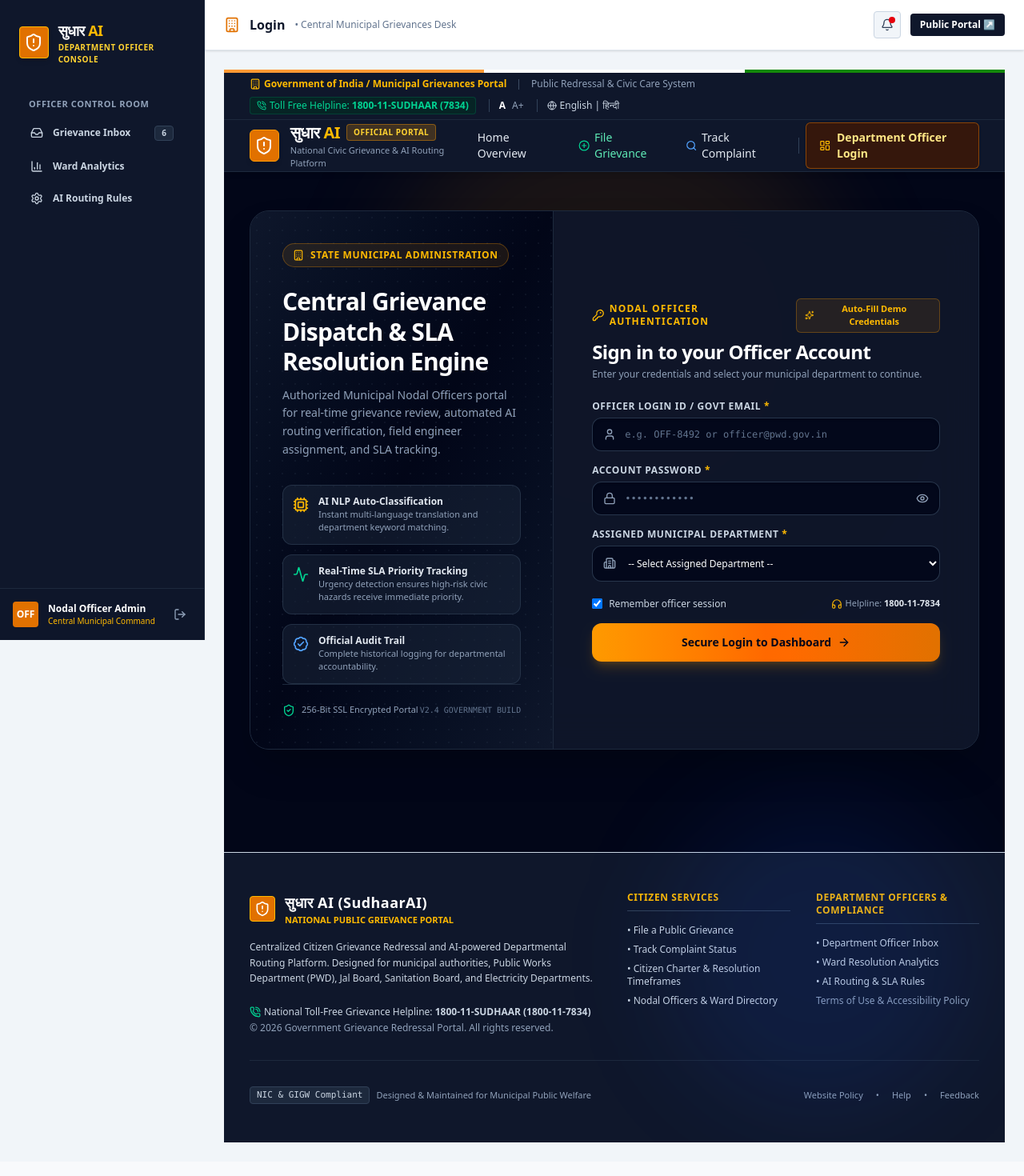
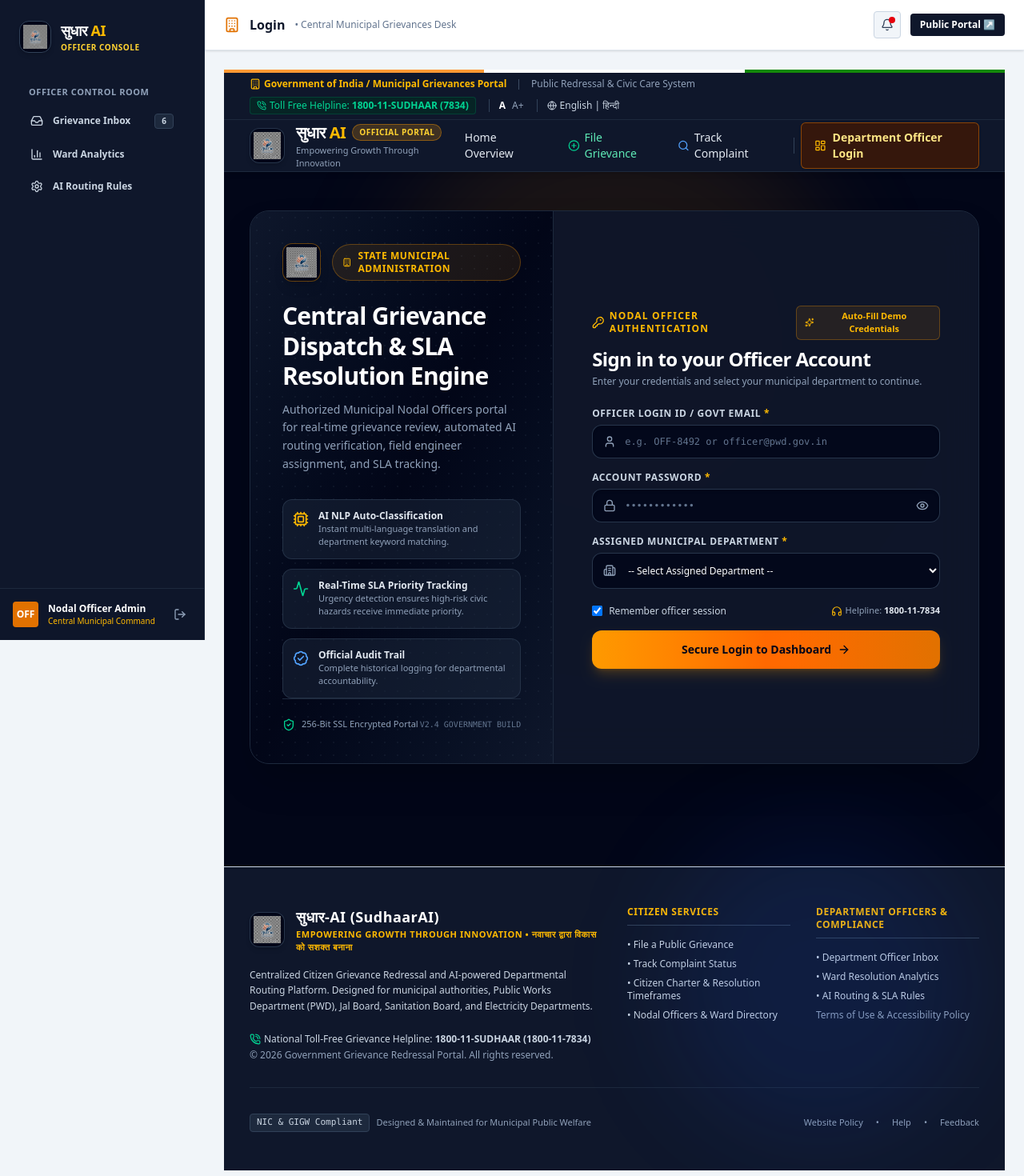
Before and after one commit to dhruvup2006/SudhaarAI, a Next.js app in the folder frontend/: page /admin/login in a window 1280 px wide. Shown: the top 1470 px of the page at 80% size. Built offline with nearby package versions, Linux system fonts and the light colour scheme.

Commit message:
feat(branding): implement official Sudhaar-AI logo across Navbar, Footer, Hero, Admin Console, and Report Portal

```diff
--- a/frontend/src/app/admin/layout.tsx
+++ b/frontend/src/app/admin/layout.tsx
@@ -50,12 +50,12 @@ export default function AdminLayout({ children }: { children: React.ReactNode })
         <div className="p-6 space-y-6">
           {/* Logo */}
           <Link href="/" className="flex items-center space-x-3">
-            <div className="w-10 h-10 rounded bg-amber-600 flex items-center justify-center border border-amber-400 shadow-md">
-              <ShieldAlert className="w-6 h-6 text-white" />
+            <div className="w-10 h-10 rounded-xl bg-slate-950 p-1 border border-slate-700 shadow-md flex items-center justify-center shrink-0">
+              <img src="/logo.png" alt="सुधार-AI Logo" className="w-full h-full object-contain" />
             </div>
             <div>
               <span className="text-lg font-extrabold text-white tracking-tight">सुधार <span className="text-amber-400">AI</span></span>
-              <p className="text-[10px] text-amber-300 font-bold uppercase tracking-wider">Department Officer Console</p>
+              <p className="text-[10px] text-amber-300 font-bold uppercase tracking-wider">Officer Console</p>
             </div>
           </Link>
 
--- a/frontend/src/app/admin/login/page.tsx
+++ b/frontend/src/app/admin/login/page.tsx
@@ -106,9 +106,14 @@ export default function OfficerLoginPage() {
 
             <div className="relative z-10 space-y-6">
               {/* Emblem / Portal Badge */}
-              <div className="inline-flex items-center space-x-2 px-3 py-1.5 rounded-full bg-amber-500/10 border border-amber-500/30 text-amber-400 text-xs font-extrabold uppercase tracking-wider">
-                <Building className="w-3.5 h-3.5 text-amber-400" />
-                <span>State Municipal Administration</span>
+              <div className="flex items-center space-x-3.5">
+                <div className="w-12 h-12 rounded-xl bg-slate-950 p-1 border border-amber-500/40 shadow-lg flex items-center justify-center shrink-0">
+                  <img src="/logo.png" alt="सुधार-AI Logo" className="w-full h-full object-contain" />
+                </div>
+                <div className="inline-flex items-center space-x-2 px-3 py-1.5 rounded-full bg-amber-500/10 border border-amber-500/30 text-amber-400 text-xs font-extrabold uppercase tracking-wider">
+                  <Building className="w-3.5 h-3.5 text-amber-400" />
+                  <span>State Municipal Administration</span>
+                </div>
               </div>
 
               <div>
--- a/frontend/src/app/page.tsx
+++ b/frontend/src/app/page.tsx
@@ -119,9 +119,14 @@ export default function LandingPage() {
 
               {/* Left Column: Portal Overview */}
               <div className="lg:col-span-7 space-y-6">
-                <div className="inline-flex items-center space-x-2 px-3 py-1 rounded bg-amber-500/20 border border-amber-500/40 text-amber-300 text-xs font-bold uppercase tracking-wider">
-                  <Building className="w-3.5 h-3.5 text-amber-400" />
-                  <span>Centralized Grievance Redressal & Citizen Care</span>
+                <div className="flex items-center space-x-3.5">
+                  <div className="w-12 h-12 rounded-xl bg-slate-950 p-1 border border-amber-500/40 shadow-lg flex items-center justify-center shrink-0">
+                    <img src="/logo.png" alt="सुधार-AI Logo" className="w-full h-full object-contain" />
+                  </div>
+                  <div className="inline-flex items-center space-x-2 px-3 py-1.5 rounded-full bg-amber-500/20 border border-amber-500/40 text-amber-300 text-xs font-bold uppercase tracking-wider">
+                    <Building className="w-3.5 h-3.5 text-amber-400" />
+                    <span>Centralized Grievance Redressal & Citizen Care</span>
+                  </div>
                 </div>
 
                 <h1 className="text-3xl sm:text-5xl font-extrabold tracking-tight text-white leading-tight">
--- a/frontend/src/app/report/page.tsx
+++ b/frontend/src/app/report/page.tsx
@@ -327,9 +327,14 @@ export default function ReportPage() {
         <div className="bg-white rounded-2xl p-6 sm:p-8 mb-6 border border-slate-200 shadow-sm text-center relative overflow-hidden">
           <div className="absolute top-0 left-0 right-0 h-1.5 bg-gradient-to-r from-amber-500 via-orange-500 to-emerald-600" />
 
-          <div className="inline-flex items-center space-x-2 px-3 py-1 rounded-full bg-amber-50 border border-amber-200 text-amber-900 text-xs font-extrabold uppercase tracking-wider mb-3">
-            <Building className="w-3.5 h-3.5 text-amber-600" />
-            <span>Official Portal • AI Public Grievance Dispatch</span>
+          <div className="flex items-center justify-center space-x-3.5 mb-3">
+            <div className="w-12 h-12 rounded-xl bg-slate-950 p-1 border border-amber-500/40 shadow-md flex items-center justify-center shrink-0">
+              <img src="/logo.png" alt="सुधार-AI Logo" className="w-full h-full object-contain" />
+            </div>
+            <div className="inline-flex items-center space-x-2 px-3.5 py-1.5 rounded-full bg-amber-50 border border-amber-200 text-amber-900 text-xs font-extrabold uppercase tracking-wider">
+              <Building className="w-3.5 h-3.5 text-amber-600" />
+              <span>Official Portal • AI Public Grievance Dispatch</span>
+            </div>
           </div>
 
           <h1 className="text-2xl sm:text-4xl font-extrabold text-slate-900 tracking-tight">
--- a/frontend/src/components/Footer.tsx
+++ b/frontend/src/components/Footer.tsx
@@ -8,13 +8,13 @@ export const Footer: React.FC = () => {
       <div className="max-w-7xl mx-auto grid grid-cols-1 md:grid-cols-4 gap-8">
         {/* About & Official Govt info */}
         <div className="space-y-4 md:col-span-2">
-          <div className="flex items-center space-x-3">
-            <div className="w-8 h-8 rounded bg-amber-600 flex items-center justify-center border border-amber-400">
-              <ShieldAlert className="w-5 h-5 text-white" />
+          <div className="flex items-center space-x-3.5">
+            <div className="w-11 h-11 rounded-xl bg-slate-950 p-1 border border-slate-700/80 shadow-md flex items-center justify-center shrink-0">
+              <img src="/logo.png" alt="सुधार-AI Logo" className="w-full h-full object-contain" />
             </div>
             <div>
-              <span className="text-lg font-bold text-white tracking-wide">सुधार AI (SudhaarAI)</span>
-              <span className="block text-[11px] text-amber-400 font-semibold uppercase">National Public Grievance Portal</span>
+              <span className="text-lg font-extrabold text-white tracking-wide">सुधार-AI (SudhaarAI)</span>
+              <span className="block text-[11px] text-amber-400 font-semibold uppercase tracking-wider">Empowering Growth Through Innovation • नवाचार द्वारा विकास को सशक्त बनाना</span>
             </div>
           </div>
           <p className="text-xs text-slate-300 max-w-md leading-relaxed">
--- a/frontend/src/components/Navbar.tsx
+++ b/frontend/src/components/Navbar.tsx
@@ -60,19 +60,19 @@ export const Navbar: React.FC = () => {
       <div className="bg-slate-900 border-b border-slate-800 text-white">
         <div className="max-w-7xl mx-auto px-4 sm:px-6 lg:px-8">
           <div className="flex items-center justify-between h-16">
-            {/* Logo & National Emblem Emblem Box */}
+            {/* Logo & National Emblem Box */}
             <Link href="/" className="flex items-center space-x-3.5 group">
-              <div className="w-10 h-10 rounded-md bg-amber-600 flex items-center justify-center shadow-md border border-amber-500">
-                <ShieldAlert className="w-6 h-6 text-white" />
+              <div className="w-11 h-11 rounded-xl bg-slate-950 p-1 border border-slate-700/80 shadow-md flex items-center justify-center overflow-hidden shrink-0 group-hover:border-amber-500/50 transition-all">
+                <img src="/logo.png" alt="सुधार-AI Logo" className="w-full h-full object-contain" />
               </div>
               <div>
                 <div className="flex items-center space-x-2">
-                  <span className="text-xl font-bold tracking-tight text-white">सुधार <span className="text-amber-400">AI</span></span>
-                  <span className="px-2 py-0.5 text-[10px] font-bold bg-amber-500/20 text-amber-300 border border-amber-500/40 rounded uppercase tracking-wider">
+                  <span className="text-xl font-extrabold tracking-tight text-white">सुधार <span className="text-amber-400">AI</span></span>
+                  <span className="px-2 py-0.5 text-[10px] font-bold bg-amber-500/20 text-amber-300 border border-amber-500/40 rounded-full uppercase tracking-wider">
                     Official Portal
                   </span>
                 </div>
-                <p className="text-[11px] text-slate-400 hidden sm:block">National Civic Grievance & AI Routing Platform</p>
+                <p className="text-[11px] text-slate-400 hidden sm:block font-medium">Empowering Growth Through Innovation</p>
               </div>
             </Link>
 
```
Also changed, not shown: frontend/public/logo.jpg (added), frontend/public/logo.png (added).
